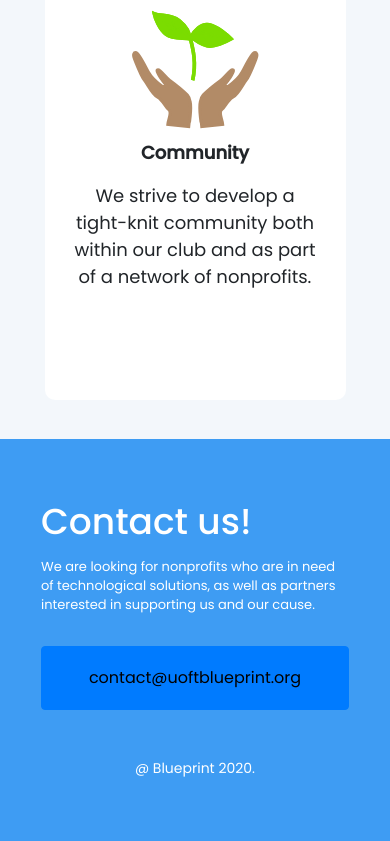
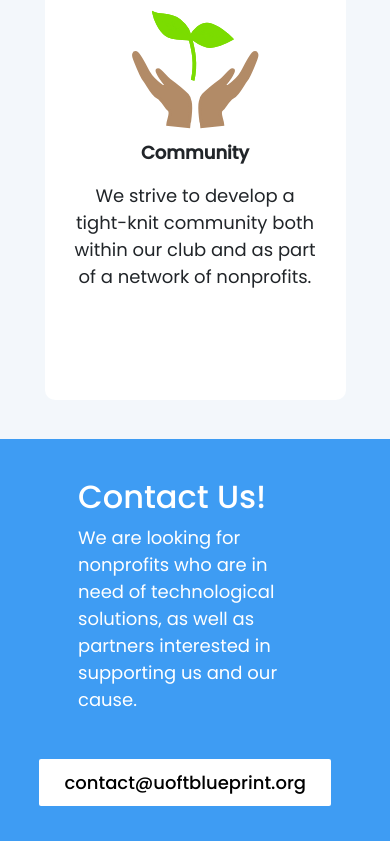
Before and after one commit to uoftblueprint/uoftblueprint.github.io, a React (Create React App) app: page /#/ in a window 390 px wide. Shown: the part 2186-3027 px from the top of the page. Built offline with nearby package versions, Linux system fonts and the light colour scheme.

Commit message:
responsive contacts

```diff
--- a/src/Pages/Homepage/Homepage.css
+++ b/src/Pages/Homepage/Homepage.css
@@ -193,7 +193,7 @@ span {
   margin: 0 auto;
 }
 
-#values-horizontal {
+#values-grid {
   display: grid;
   grid-gap: 3vw;
   grid-template-columns: auto auto auto;
@@ -229,12 +229,18 @@ span {
   color: white;
 }
 #contact-container {
-  padding-top: 10vw;
-  padding-bottom: 10vw;
+  display: grid;
+  grid-gap: 3vw;
+  grid-template-columns: auto auto;
+  padding: 10vw;
+  margin-left: 20%;
+  margin-right: 20%;
+  align-items: center;
+  justify-content: center;
 }
 #contact-text {
-  width: 50vw;
-  margin: 0 auto;
+  display: inline-block;
+  width: 40vw;
   font-size: 18px;
 }
 .text-center {
@@ -249,6 +255,10 @@ button {
   border-radius: 2px;
 }
 .contact-button {
+  float: right;
+  margin-top: 30px;
+  display: inline-block;
+  margin-right: 5vw;
   color: black;
   background-color: white;
   padding: 10px 25px;
@@ -277,7 +287,13 @@ button {
   }
 }
 @media screen and (max-width: 800px) {
-  #values-horizontal { display: flex; flex-flow: column; }
+  #values-grid { display: flex; flex-flow: column; }
+  #contact-container {
+    display: flex; flex-flow: column; grid-gap: 0px;
+  }
+  #contact-text {
+    width: 60vw;
+  }
 }
 
 .MobileFooterTitle {
--- a/src/Pages/Homepage/Homepage.js
+++ b/src/Pages/Homepage/Homepage.js
@@ -77,8 +77,7 @@ export default function Homepage() {
             {/* Values */}
             <div id="values-section" >
               <p className="sub-heading" style={{textAlign: 'center', color: '#0078E8', paddingBottom: '20px'}}>Our Values</p>
-              {window.innerWidth > 0 ? (
-                <div id='values-horizontal'>
+                <div id='values-grid'>
                   <ValueCard image = {missionIcon} title={"Mission First"}>
                     <p>We will always prioritize the mission first. Our main priority is doing professional work for social good and public welfare.</p>
                   </ValueCard>
@@ -89,78 +88,18 @@ export default function Homepage() {
                     <p>We strive to develop a tight-knit community both within our club and as part of a network of nonprofits.</p>
                   </ValueCard>
                 </div>
-              ) : (
-                <Container>
-                  <div className="value-container">
-                      {/*<img className="value-blob" src={missionBlob} />*/}
-                      <img className="value-icons" src={missionIcon} />
-                      <div className="value-text">
-                      <p className="sub-text">Mission First</p>
-                      <p>We will always prioritize the mission first. Our main priority is doing professional work for social good and public welfare.</p>
-                      </div>
-
-                  </div>
-                  <div className="value-container">
-                      {/*<img className="value-blob" src={innovationBlob} />*/}
-                      <img className="value-icons" src={innovationIcon} />
-                      <div className="value-text">
-                      <p className="sub-text">Innovation</p>
-                      <p>We will continue to push the boundaries by combining the expertise of our developers and the nonprofit to guarantee the best possible solution.</p>
-                      </div>
-
-                  </div>
-                  <div className="value-container">
-                      {/*<img className="value-blob" src={communityBlob} />*/}
-                      <img className="value-icons" src={communityIcon} />
-                      <div className="value-text">
-                      <p className="sub-text">Community</p>
-                      <p>We strive to develop a tight-knit community both within our club and as part of a network of nonprofits.</p>
-                      </div>
-                  </div>
-                </Container>
-              )}
             </div>
 
             {/* Contact */}
-            {window.innerWidth < 480 ? (
-              <Container style={{ background: '#3E9CF3', padding: '3.5em 3.5em'}}>
-                <Row>
-                  <h1 className={'MobileFooterTitle'}>
-                    Contact us!
-                  </h1>
-                </Row>
-                <Row>
-                  <p className={'MobileFooterBody'}>
-                  We are looking for nonprofits who are in need of technological solutions,
-                  as well as partners interested in supporting us and our cause.
-                  </p>
-                </Row>
-                <Row style={{ paddingTop: '1em' }}>
-                  <Button className="MobileBottomButton">
-                    <a href="mailto:contact@uoftblueprint.org">
-                      contact@uoftblueprint.org
-                    </a>
-                  </Button>
-                </Row>
-                <Container style={{ paddingTop: '3em', textAlign: 'center' }}>
-                  <div style={{ textAlign: 'center' }}>
-                    <p className="Copyright">@ Blueprint 2020.</p>
-                  </div>
-                </Container>
-              </Container>
-            ) : (
               <div id="contact-section">
-                <div id="contact-container">
+                <div id="contact-container" className='horizontal'>
                   <div id="contact-text">
                     <h2>Contact Us!</h2>
-                    <div className='horizontal'>
-                      <p>We are looking for nonprofits who are in need of technological solutions, as well as partners interested in supporting us and our cause.</p>
-                      <a href="mailto:contact@uoftblueprint.org"><button className="contact-button">contact@uoftblueprint.org</button></a>
-                    </div>
+                    <p>We are looking for nonprofits who are in need of technological solutions, as well as partners interested in supporting us and our cause.</p>
                   </div>
+                  <a href="mailto:contact@uoftblueprint.org"><button className="contact-button">contact@uoftblueprint.org</button></a>
                 </div>
               </div>
-            )}
           </div>
       );
 }
```
